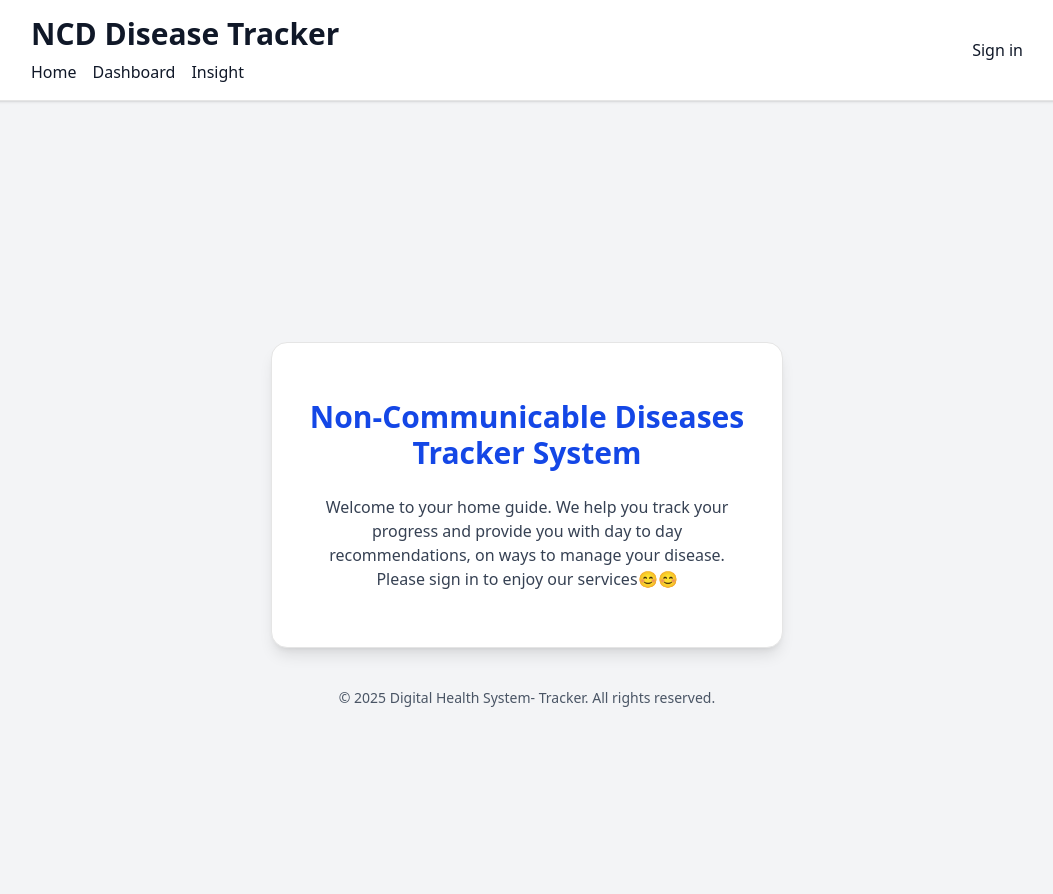
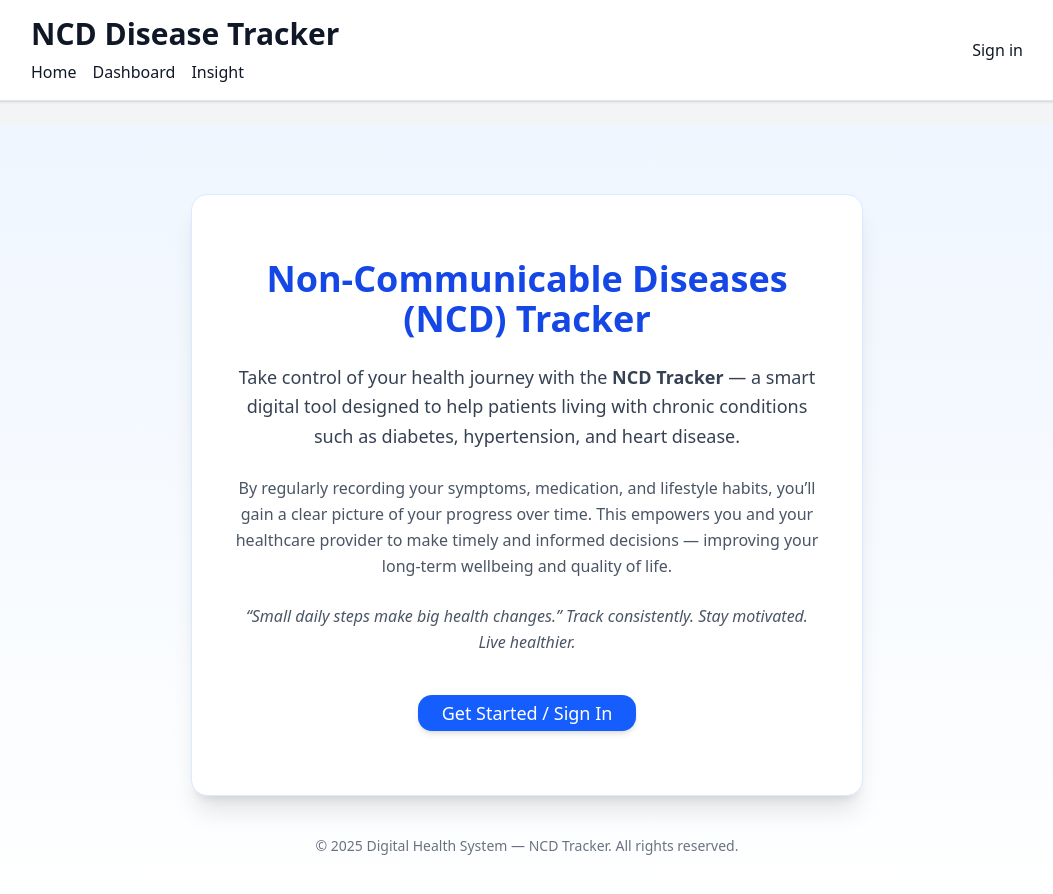
Before and after one commit to PharesMwangi/NCD-Tracker, a React app in the folder frontend/: page / in a window 1280 px wide. Shown: the top 894 px of the page, without its empty margins (113-1166 px from the left). Built offline with nearby package versions, Linux system fonts and the light colour scheme; no server answers; the HTML template or start-up script is replaced by a standard one.

Commit message:
Updated the content on the home page

```diff
--- a/frontend/src/pages/Home.jsx
+++ b/frontend/src/pages/Home.jsx
@@ -4,22 +4,43 @@ import { Card, CardContent } from "../components/ui/card";
 
 export default function Home() {
   return (
-    <div className="flex flex-col items-center justify-center min-h-screen  p-6">
-      <Card className="max-w-lg text-center shadow-lg rounded-2xl">
-        <CardContent className="space-y-6 p-8">
-          <h1 className="text-3xl font-bold text-blue-700">
-            Non-Communicable Diseases Tracker System
+    <div className="flex flex-col items-center justify-center min-h-screen bg-gradient-to-b from-blue-50 to-white p-6">
+      <Card className="max-w-2xl text-center shadow-xl rounded-2xl border border-blue-100">
+        <CardContent className="space-y-6 p-10">
+          <h1 className="text-4xl font-bold text-blue-700">
+            Non-Communicable Diseases (NCD) Tracker
           </h1>
-          <p className="text-gray-700">
-            Welcome to your home guide. We help you track your progress and provide you with day to day recommendations, on ways to manage your disease. <br />
-            Please sign in to enjoy our services😊😊
+
+          <p className="text-gray-700 text-lg leading-relaxed">
+            Take control of your health journey with the <strong>NCD Tracker</strong> —
+            a smart digital tool designed to help patients living with chronic conditions
+            such as diabetes, hypertension, and heart disease.
           </p>
 
+          <p className="text-gray-600 text-base leading-relaxed">
+            By regularly recording your symptoms, medication, and lifestyle habits,
+            you’ll gain a clear picture of your progress over time. This empowers you and
+            your healthcare provider to make timely and informed decisions — improving
+            your long-term wellbeing and quality of life.
+          </p>
+
+          <p className="text-gray-600 text-base leading-relaxed italic">
+            “Small daily steps make big health changes.” Track consistently. Stay motivated.
+            Live healthier.
+          </p>
+
+          <div className="pt-4">
+            <Link to="/sign-in">
+              <Button className="bg-blue-600 hover:bg-blue-700 text-white px-6 py-3 rounded-xl text-lg shadow-md">
+                Get Started / Sign In
+              </Button>
+            </Link>
+          </div>
         </CardContent>
       </Card>
 
-      <footer className="mt-10 text-gray-600 text-sm">
-        &copy; {new Date().getFullYear()} Digital Health System- Tracker. All rights reserved.
+      <footer className="mt-10 text-gray-500 text-sm">
+        &copy; {new Date().getFullYear()} Digital Health System — NCD Tracker. All rights reserved.
       </footer>
     </div>
   );
```
